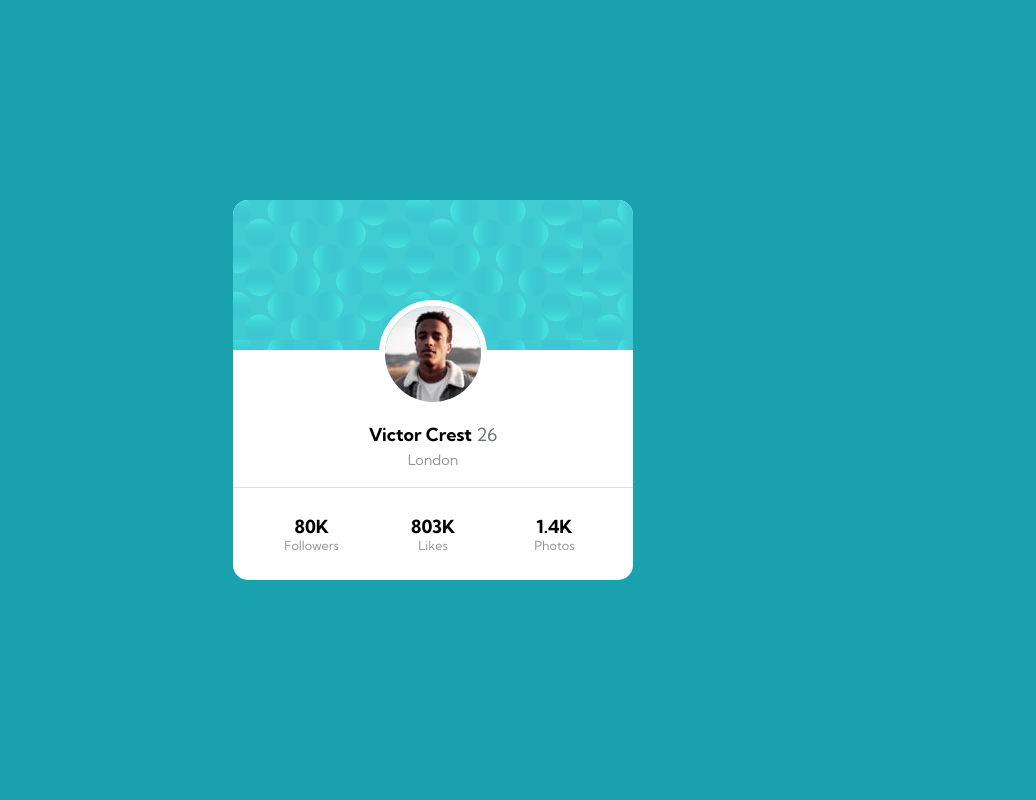
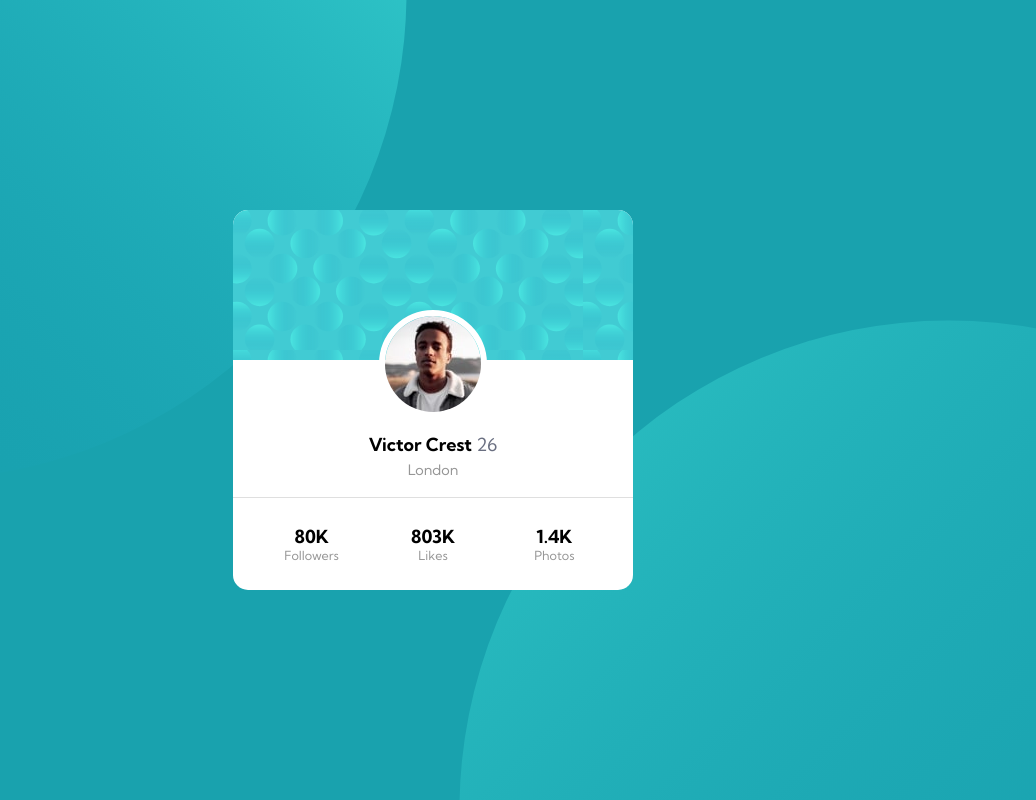
Before and after one commit to hyeo151/Frontend-Mentor-Projects, a plain HTML site: page 11_profile-card-component-main/index.html in a window 1280 px wide. Shown: the whole page, without its empty margins (207-1243 px from the left). Drawn offline with Linux system fonts and the light colour scheme.

Commit message:
adding background image

```diff
--- a/11_profile-card-component-main/style.css
+++ b/11_profile-card-component-main/style.css
@@ -22,8 +22,15 @@ img {
 body {
   background-color: var(--color-dark-cyan);
   position: relative;
-  width: 100%;
+  height: 100vh;
   font-family: "Kumbh Sans", sans-serif;
+  background-image: url("./images/bg-pattern-top.svg"),
+    url("./images/bg-pattern-bottom.svg");
+  background-position: right 52vw bottom 40vh, left 52vw top 40vh;
+  background-repeat: no-repeat, no-repeat;
+  display: flex;
+  justify-content: center;
+  align-items: center;
 }
 
 .profile-card::before {
@@ -36,8 +43,8 @@ body {
 .profile-card {
   width: 400px;
   background-color: white;
-  margin: 0 auto;
-  margin-top: 200px;
+  /* margin: 0 auto; */
+  /* margin-top: 200px; */
   border-radius: 15px;
   overflow: hidden;
   position: relative;
```
